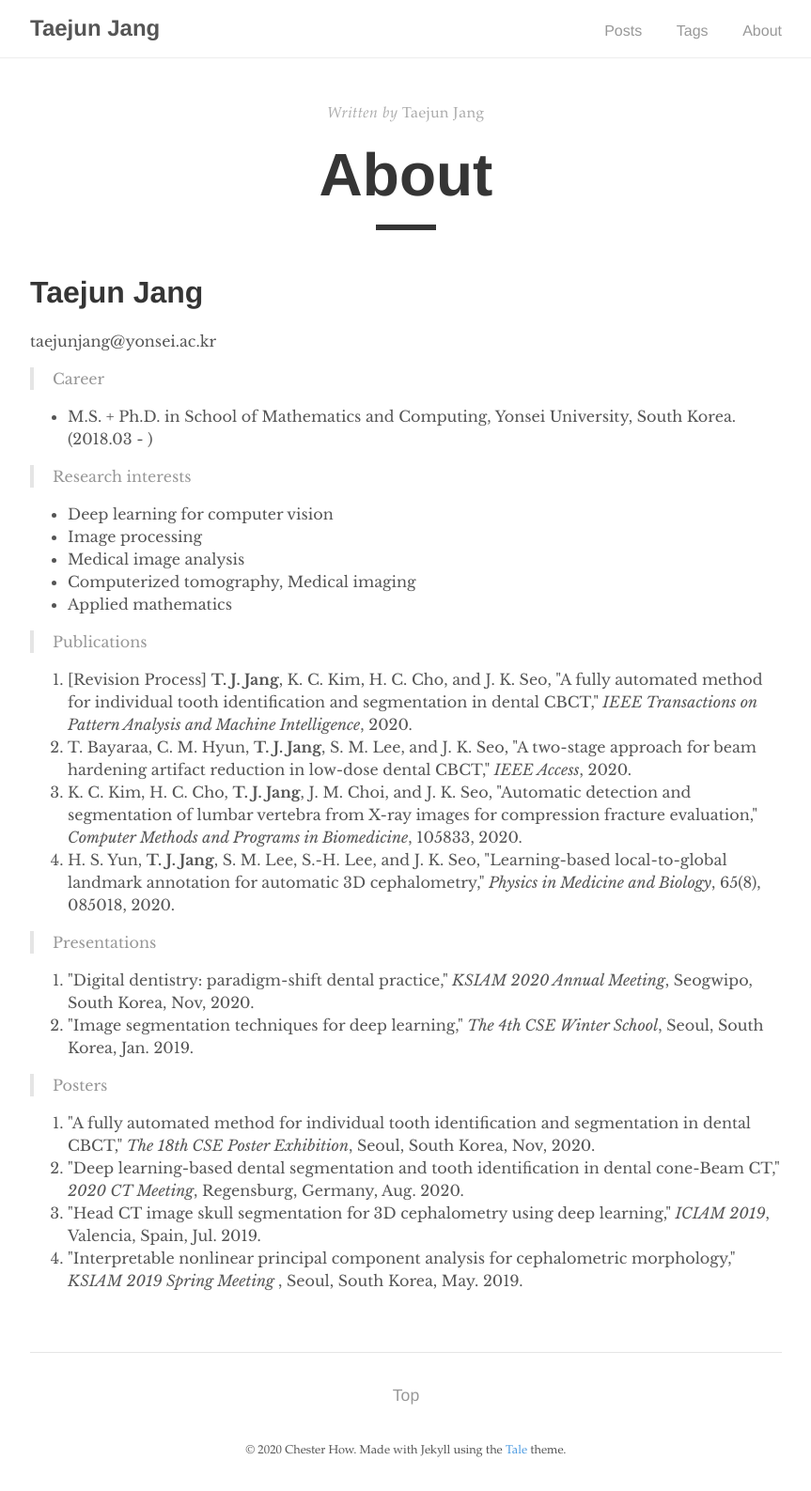
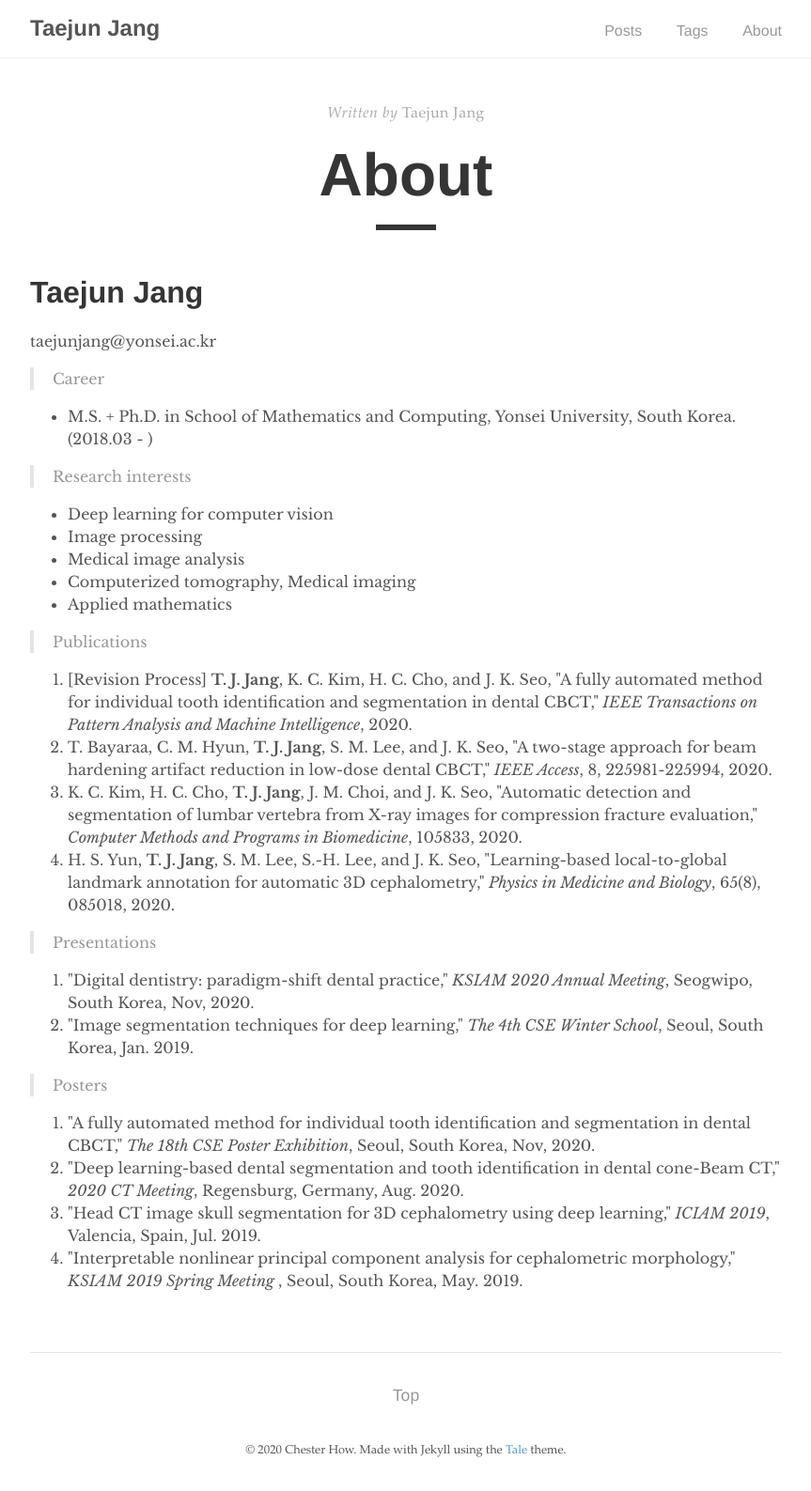
Before and after one commit to taejun-jang/taejun-jang.github.io, a Jekyll site: the page built from _pages/about.md, in a window 1280 px wide. Shown: the whole page at 94% size, without its empty margins (208-1071 px from the left). Built offline with Jekyll 4.4.1, drawn with Linux system fonts in a browser that asks for light colours.

Commit message:
Update about.md

```diff
--- a/_pages/about.md
+++ b/_pages/about.md
@@ -23,7 +23,7 @@ taejunjang@yonsei.ac.kr
 > Publications
 <ol>
 <li>[Revision Process] <strong>T. J. Jang</strong>, K. C. Kim, H. C. Cho, and J. K. Seo, "A fully automated method for individual tooth identification and segmentation in dental CBCT," <em>IEEE Transactions on Pattern Analysis and Machine Intelligence</em>, 2020.</li>
-<li>T. Bayaraa, C. M. Hyun, <strong>T. J. Jang</strong>, S. M. Lee, and J. K. Seo, "A two-stage approach for beam hardening artifact reduction in low-dose dental CBCT," <em>IEEE Access</em>, 2020.</li>
+<li>T. Bayaraa, C. M. Hyun, <strong>T. J. Jang</strong>, S. M. Lee, and J. K. Seo, "A two-stage approach for beam hardening artifact reduction in low-dose dental CBCT," <em>IEEE Access</em>, 8, 225981-225994, 2020.</li>
 <li> K. C. Kim, H. C. Cho, <strong>T. J. Jang</strong>, J. M. Choi, and J. K. Seo, "Automatic detection and segmentation of lumbar vertebra from X-ray images for compression fracture evaluation," <em>Computer Methods and Programs in Biomedicine</em>, 105833, 2020. </li>
 <li> H. S. Yun, <strong>T. J. Jang</strong>, S. M. Lee, S.-H. Lee, and J. K. Seo, "Learning-based local-to-global landmark annotation for automatic 3D cephalometry," <em>Physics in Medicine and Biology</em>, 65(8), 085018, 2020. </li>
 </ol>
```
